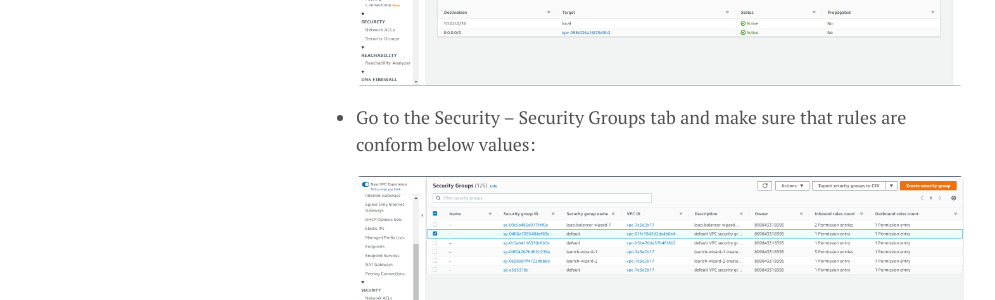
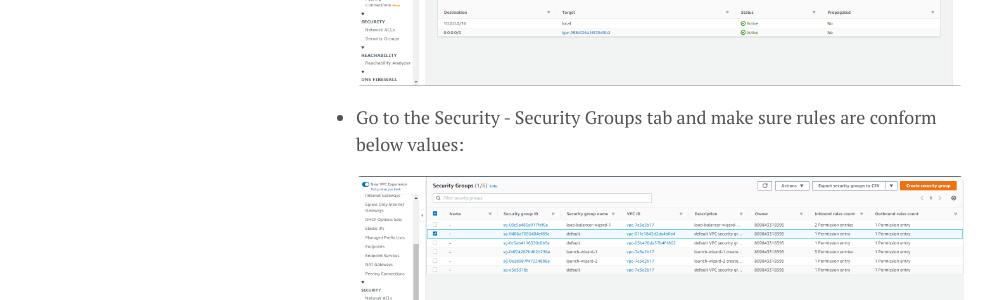
Before and after one commit to lgeurts/lgeurts.github.io, a Jekyll site: the page built from _posts/2021-11-02-aws-high-performance-cloud-gaming.md, in a window 1280 px wide and 900 px high, scrolled down 4442 px. Shown: the part 155-455 px from the top of the window, without its empty margins (0-995 px from the left). Built offline with Jekyll 4.4.1, drawn with Linux system fonts in a browser that asks for light colours; nearby versions of some CDN libraries; comment, search, counter and statistics services are not loaded.

Commit message:
Update 2021-11-02-aws-high-performance-cloud-gaming.md

```diff
--- a/_posts/2021-11-02-aws-high-performance-cloud-gaming.md
+++ b/_posts/2021-11-02-aws-high-performance-cloud-gaming.md
@@ -78,7 +78,7 @@ Building yourself? Sure, but the same principles for all components applies. And
 
   <img src="/assets/aws-parsec-setup/vpc-route-table.png" width="654">
 
-- Go to the Security -- Security Groups tab and make sure that rules are conform below values:
+- Go to the Security - Security Groups tab and make sure rules are conform below values:
 
   <img src="/assets/aws-parsec-setup/ec2-security-group.png" width="654">
 
```
